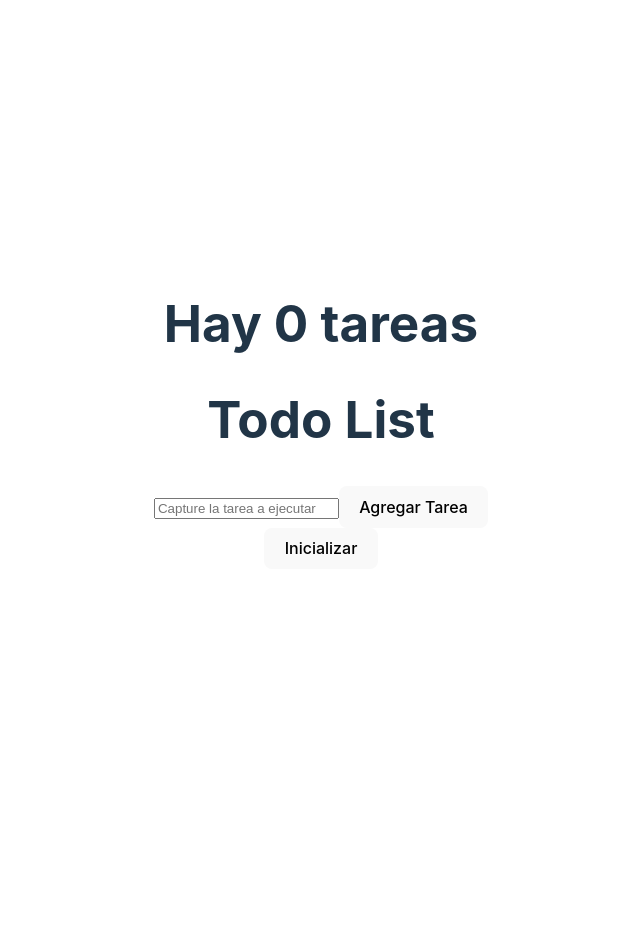
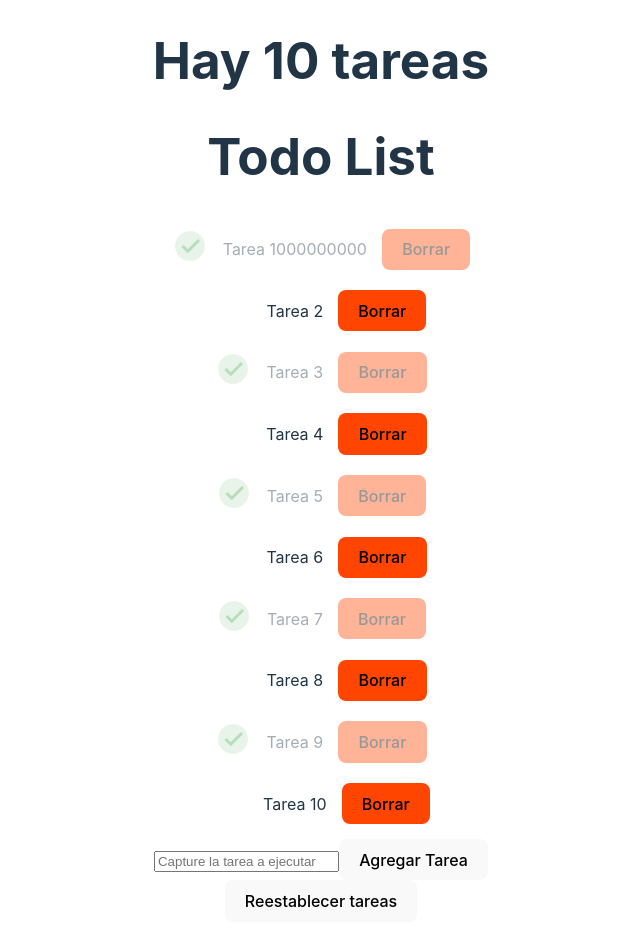
Before and after one commit to Tcp93001/React-Bedu-primera-clase, a React (Vite) app: page / in a window 1280 px wide. Shown: the top 946 px of the page, without its empty margins (319-959 px from the left). Before the commit the page ends 864 px from the top, so only its background shows below. Built offline with nearby package versions, Linux system fonts and the light colour scheme.

Commit message:
Cambios finales de tercera clase

```diff
--- a/src/components/App.jsx
+++ b/src/components/App.jsx
@@ -7,14 +7,33 @@ import '../styles/App.css';
 class App extends Component {
   state = {
     todos: [],
-    showButton: true
+    todosOriginales: []
+    // showButton: true
   }
 
-  handleClick = (event) => {
-    event.preventDefault()
+  // handleClick = (event) => {
+  //   event.preventDefault()
+  //   this.setState({
+  //     todos: [
+  //       { title: "Tarea 1", done: true },
+  //       { title: "Tarea 2", done: false },
+  //       { title: "Tarea 3", done: true },
+  //       { title: "Tarea 4", done: false },
+  //       { title: "Tarea 5", done: true },
+  //       { title: "Tarea 6", done: false },
+  //       { title: "Tarea 7", done: true },
+  //       { title: "Tarea 8", done: false },
+  //       { title: "Tarea 9", done: true },
+  //       { title: "Tarea 10", done: false },
+  //     ],
+  //     // showButton: false
+  //   })
+  // }
+
+  componentDidMount() {
     this.setState({
       todos: [
-        { title: "Tarea 1", done: true },
+        { title: "Tarea 1000000000", done: true },
         { title: "Tarea 2", done: false },
         { title: "Tarea 3", done: true },
         { title: "Tarea 4", done: false },
@@ -25,7 +44,36 @@ class App extends Component {
         { title: "Tarea 9", done: true },
         { title: "Tarea 10", done: false },
       ],
-      showButton: false
+      todosOriginales: [
+        { title: "Tarea 1000000000", done: true },
+        { title: "Tarea 2", done: false },
+        { title: "Tarea 3", done: true },
+        { title: "Tarea 4", done: false },
+        { title: "Tarea 5", done: true },
+        { title: "Tarea 6", done: false },
+        { title: "Tarea 7", done: true },
+        { title: "Tarea 8", done: false },
+        { title: "Tarea 9", done: true },
+        { title: "Tarea 10", done: false },
+      ],
+    })
+  }
+
+  handleClickDelete = (event, index) => {
+    const todos = [...this.state.todos]
+    todos.splice(index, 1)
+    this.setState({ todos })
+  }
+
+  handleClickToggleDone = (event, index) => {
+    const todos = [...this.state.todos]
+    todos[index].done = !todos[index].done
+    this.setState({ todos })
+  }
+
+  handleClickReset = (e) => {
+    this.setState({
+      todos: [...this.state.todosOriginales]
     })
   }
 
@@ -35,15 +83,23 @@ class App extends Component {
       <div className="wrapper">
         <div className="card-frame">
           <Header counter={this.state.todos.length} />
-          <TodoList tasks={this.state.todos} />
+          <TodoList
+            tasks={this.state.todos}
+            toggleFn={this.handleClickToggleDone}
+            deleteFn={this.handleClickDelete}
+          />
           <Form />
-          {
+
+          <button onClick={this.handleClickReset}>Reestablecer tareas</button>
+
+
+          {/* {
             this.state.showButton ?
               <button onClick={this.handleClick}>
                 Inicializar
               </button>
               : null
-          }
+          } */}
         </div>
       </div>
     )
--- a/src/components/Todo.jsx
+++ b/src/components/Todo.jsx
@@ -28,16 +28,23 @@ class Todo extends Component {
     return (
       <div className={`todo-container ${this.props.done ? 'dim-completed' : ''}`}>
         <Checkmark done={this.props.done} />
-        <p className="list-item">{this.props.title}</p>
-        <button className="delete">Borrar</button>
+        <p onClick={e => this.props.toggleFn(e)} className="list-item">{this.props.title}</p>
+        <button
+          className="delete"
+          onClick={e => this.props.deleteFn(e)}
+        >
+          Borrar
+        </button>
       </div>
     )
   }
 }
 
 Todo.propTypes = {
-  done: PropTypes.bool,
-  title: PropTypes.string.isRequired
+  done: PropTypes.bool.isRequired,
+  title: PropTypes.string.isRequired,
+  toggleFn: PropTypes.func.isRequired,
+  deleteFn: PropTypes.func.isRequired
 }
 
 export default Todo;
--- a/src/components/TodoList.jsx
+++ b/src/components/TodoList.jsx
@@ -1,7 +1,7 @@
 import Todo from './Todo';
 import PropTypes from 'prop-types';
 
-const TodoList = ({ tasks }) => {
+const TodoList = ({ tasks, toggleFn, deleteFn }) => {
   return (
     <div style={{padding: '5px 0'}}>
       <h1>Todo List</h1>
@@ -11,6 +11,8 @@ const TodoList = ({ tasks }) => {
             key={index}
             done={elem.done}
             title={elem.title}
+            deleteFn={(e) => deleteFn(e, index)}
+            toggleFn={(e) => toggleFn(e, index)}
           />
         )
 
@@ -20,7 +22,9 @@ const TodoList = ({ tasks }) => {
 };
 
 TodoList.propTypes = {
-  tasks: PropTypes.array
+  tasks: PropTypes.array,
+  toggleFn: PropTypes.func.isRequired,
+  deleteFn: PropTypes.func.isRequired
 }
 
 TodoList.defaultProps = {
```
